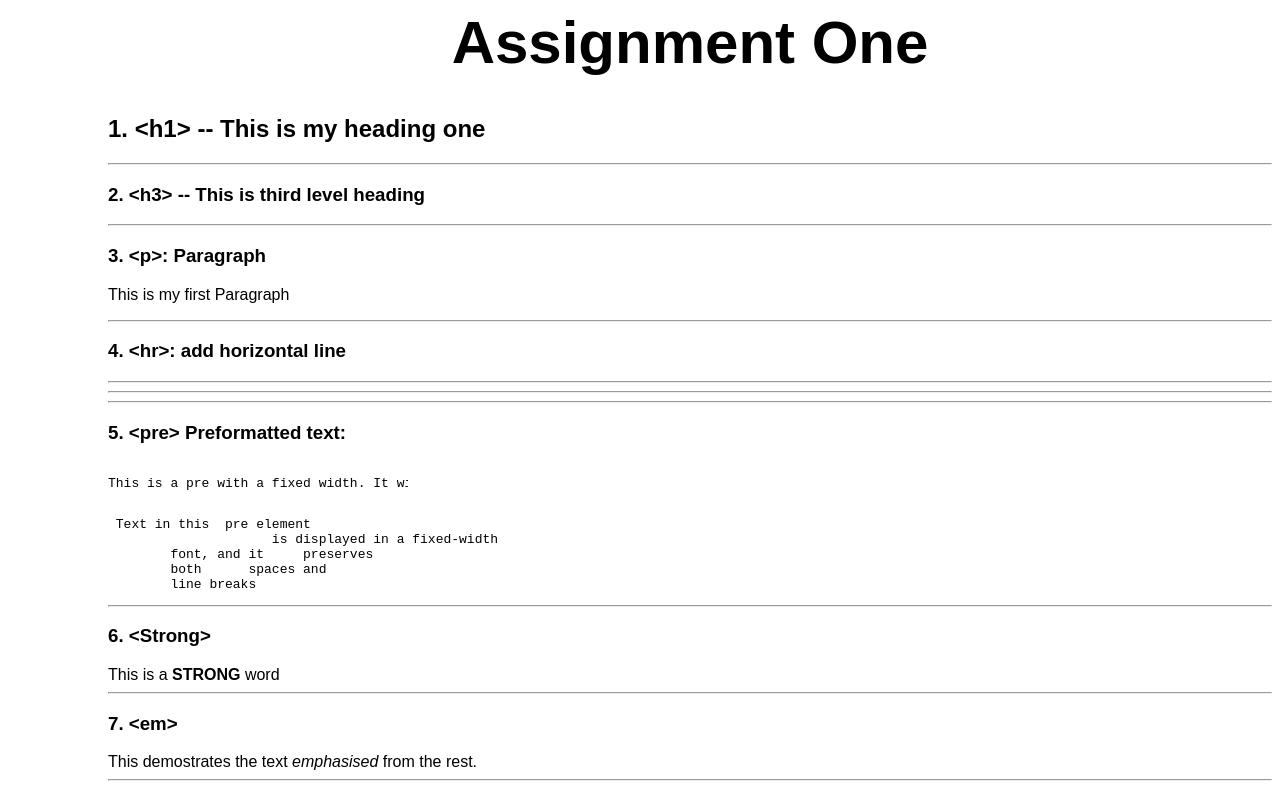
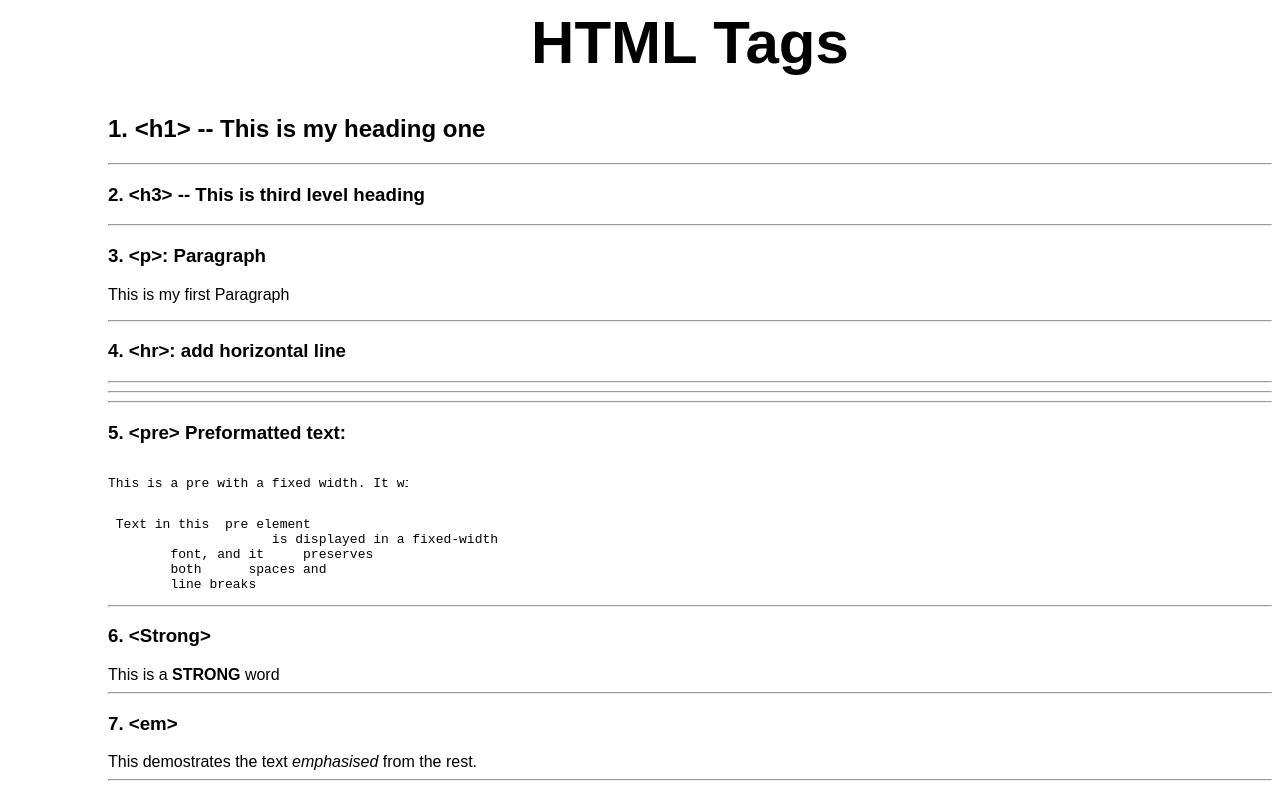
Before and after one commit to waseemuq/HTML-tags, a plain HTML site: page index.html in a window 1280 px wide. Shown: the top 797 px of the page. Drawn offline with Linux system fonts and the light colour scheme.

Commit message:
Changed Title

```diff
--- a/index.html
+++ b/index.html
@@ -17,7 +17,7 @@
     <section id="One">
 
         <header style="font-size: 60px;">
-            <center><b>Assignment One</b></center>
+            <center><b>HTML Tags</b></center>
         </header>
         <br>
 
```
